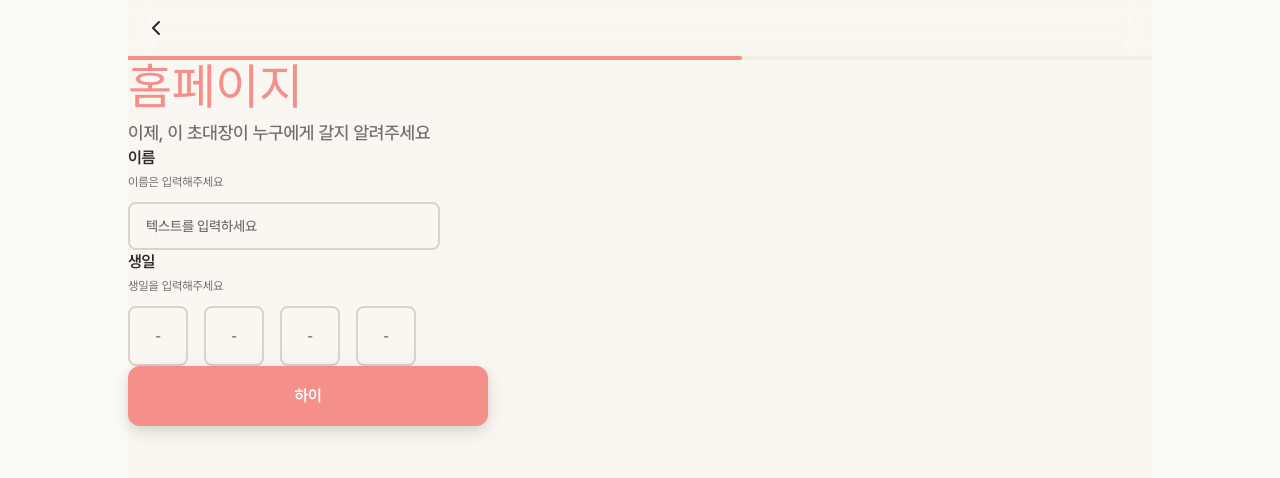
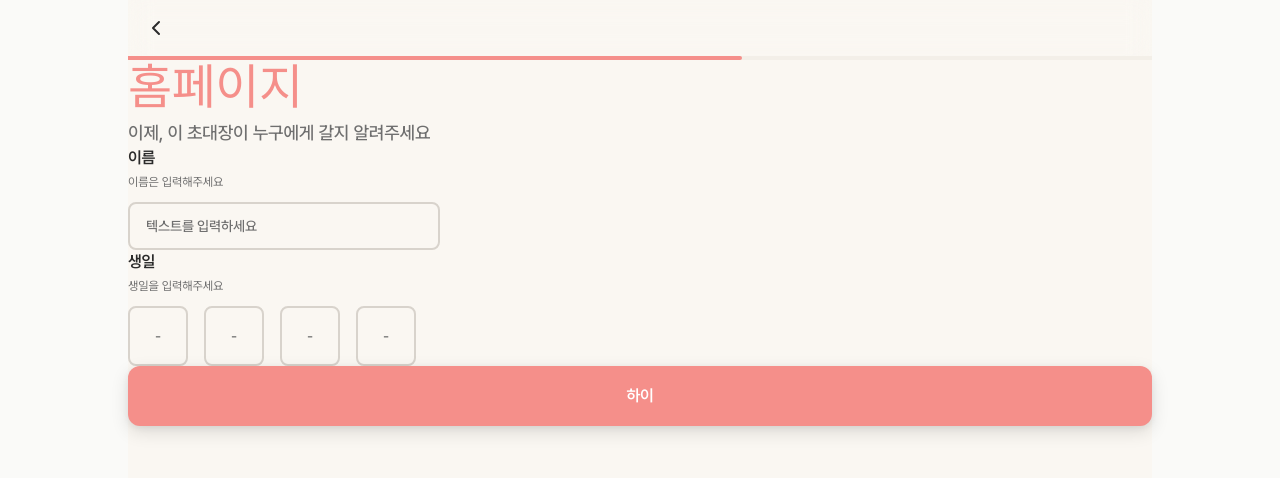
Before and after one commit to Leeseoleem/my-little-birthday-party, a React (Vite) app: page / in a window 1280 px wide. Shown: the top 478 px of the page. Built offline with nearby package versions, Linux system fonts and the light colour scheme; a web font is replaced by a local one.

Commit message:
design: 표준 Tailwind 클래스가 아닌 내용 수정

```diff
--- a/src/components/ui/Button/Button.tsx
+++ b/src/components/ui/Button/Button.tsx
@@ -8,7 +8,7 @@ interface CommonButtonProps {
 
 const CommonButton = ({ label, onClick, isDisabled }: CommonButtonProps) => {
   const buttonClass = clsx(
-    "flex max-w-90 h-12 sm:h-14 md:h-15 justify-center items-center px-6 rounded-xl shadow-button",
+    "flex max-max-w-[360px] h-12 sm:h-14 md:h-[60px] justify-center items-center px-6 rounded-xl shadow-button",
     isDisabled
       ? "bg-main-disabled cursor-not-allowed"
       : "bg-main hover:bg-main-hover active:bg-main-active cursor-pointer"
--- a/src/components/ui/Input/DigitInput.tsx
+++ b/src/components/ui/Input/DigitInput.tsx
@@ -25,7 +25,7 @@ const DigitInput = forwardRef<HTMLInputElement, DigitInputProp>(
       <motion.input
         ref={ref}
         className={clsx(
-          "w-15 h-15 text-center border-2 rounded-lg focus:outline-none text-small text-gray-80 placeholder-gray-60",
+          "w-[60px] h-[60px] text-center border-2 rounded-lg focus:outline-none text-small text-gray-80 placeholder-gray-60",
           isInvalid
             ? "border-main focus:border-main-active bg-main-disabled"
             : "border-gray-40 focus:border-gray-60 bg-gray-10"
```
